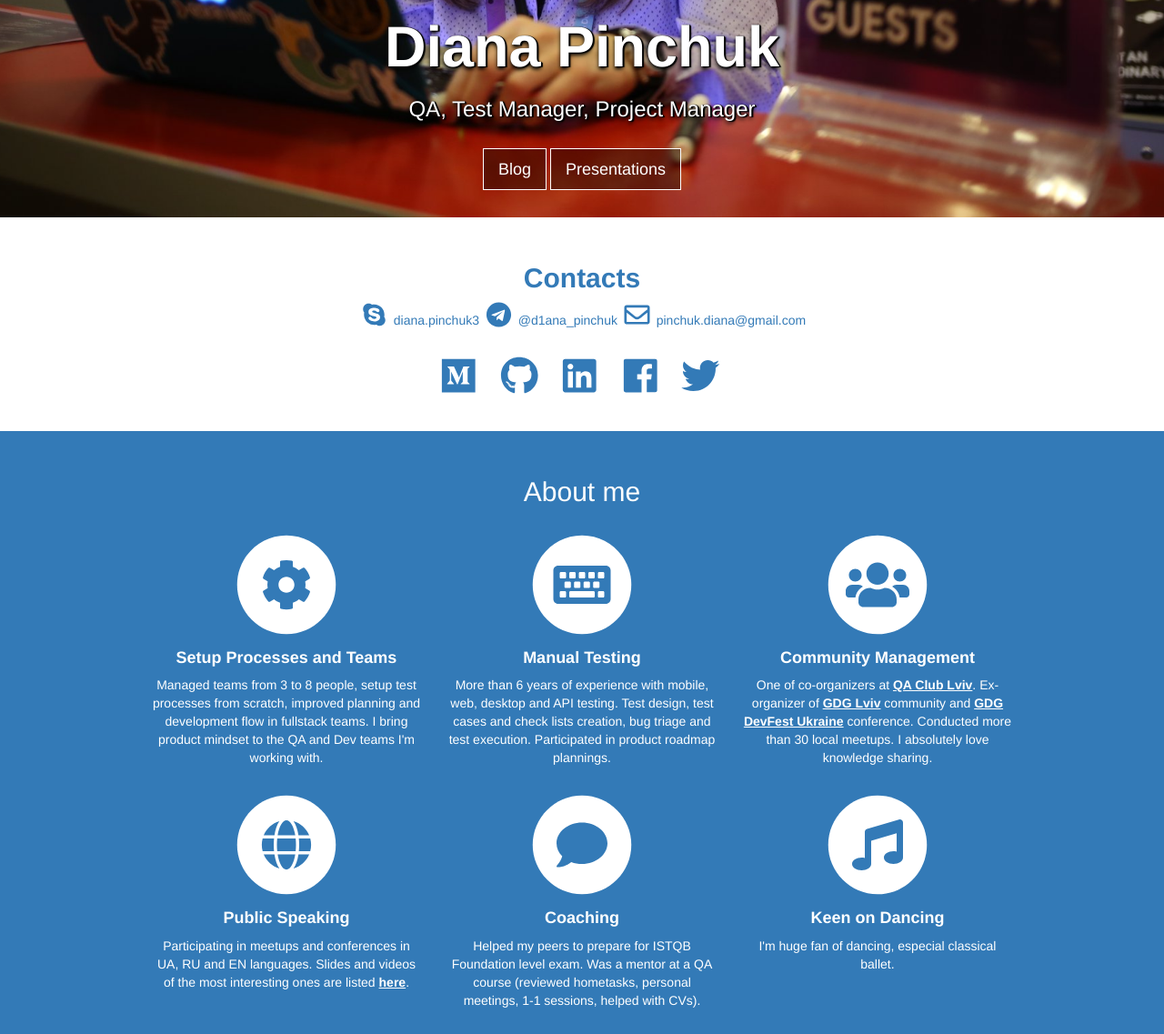
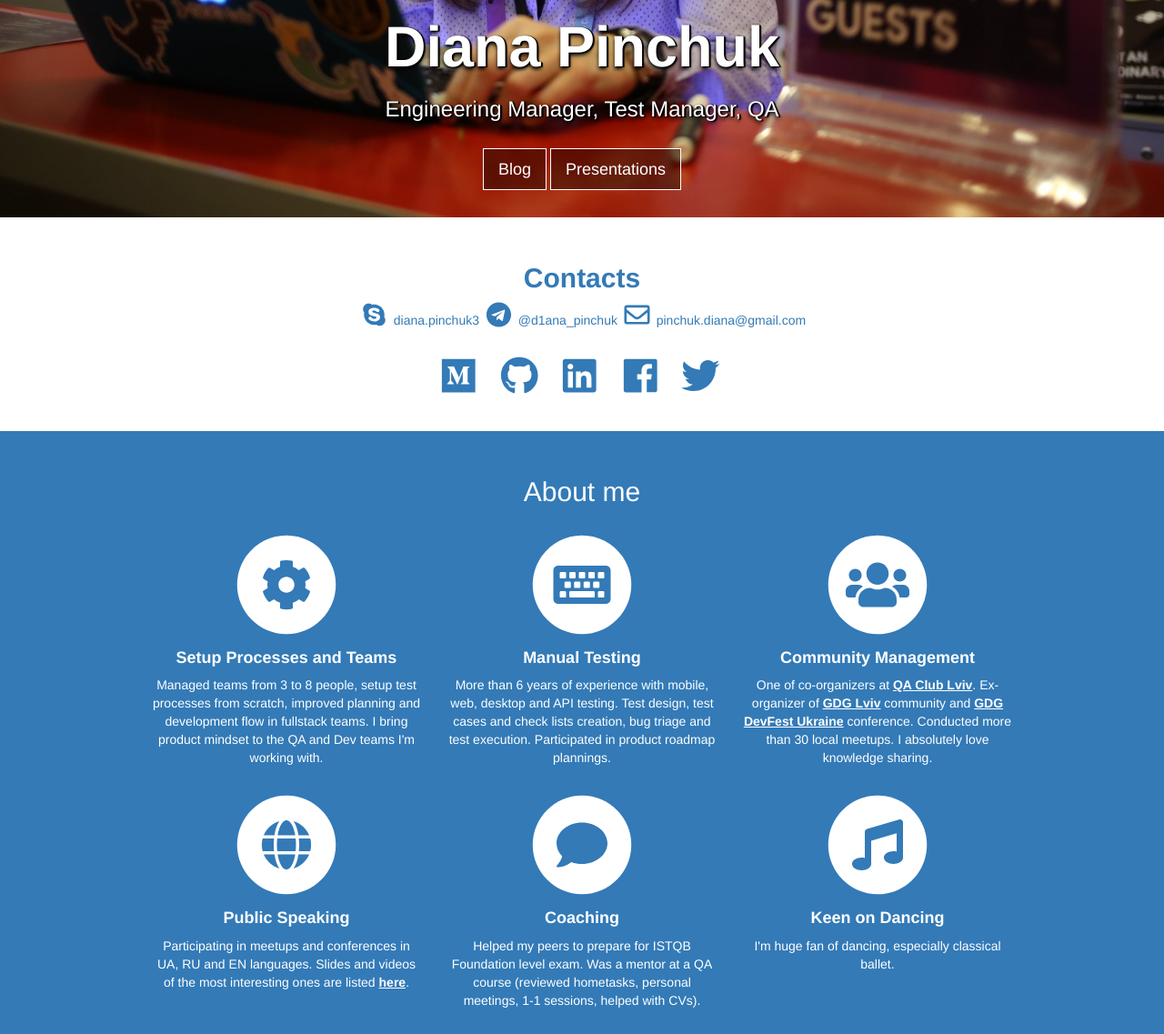
Before and after one commit to pinchukdiana/github.io, a Jekyll site: the page built from index.html, in a window 1280 px wide. Shown: the part 661-1798 px from the top of the page at 91% size. Built offline with Jekyll 4.4.1, drawn with Linux system fonts in a browser that asks for light colours; nearby versions of some CDN libraries.

Commit message:
Update homepage.html

```diff
--- a/_layouts/homepage.html
+++ b/_layouts/homepage.html
@@ -49,7 +49,7 @@
 	<header id="top" class="header">
 		<div class="text-vertical-center">
 			<h1>Diana Pinchuk</h1>
-			<h3>QA, Test Manager, Project Manager</h3>
+			<h3>Engineering Manager, Test Manager, QA</h3>
 			<br>
 			<a href="https://medium.com/@pinchuk.diana" class="btn btn-dark btn-lg" target="_blank">Blog</a>
 			<a href="/presentations.html" class="btn btn-dark btn-lg" target="_blank">Presentations</a>
@@ -222,7 +222,7 @@
 								<h4>
 									<strong>Keen on Dancing</strong>
 								</h4>
-								<p>I'm huge fan of dancing, especial classical ballet. </p>
+								<p>I'm huge fan of dancing, especially classical ballet. </p>
 								<!-- <a href="#" class="btn btn-light">Learn More</a> -->
 							</div>
 						</div>
```
